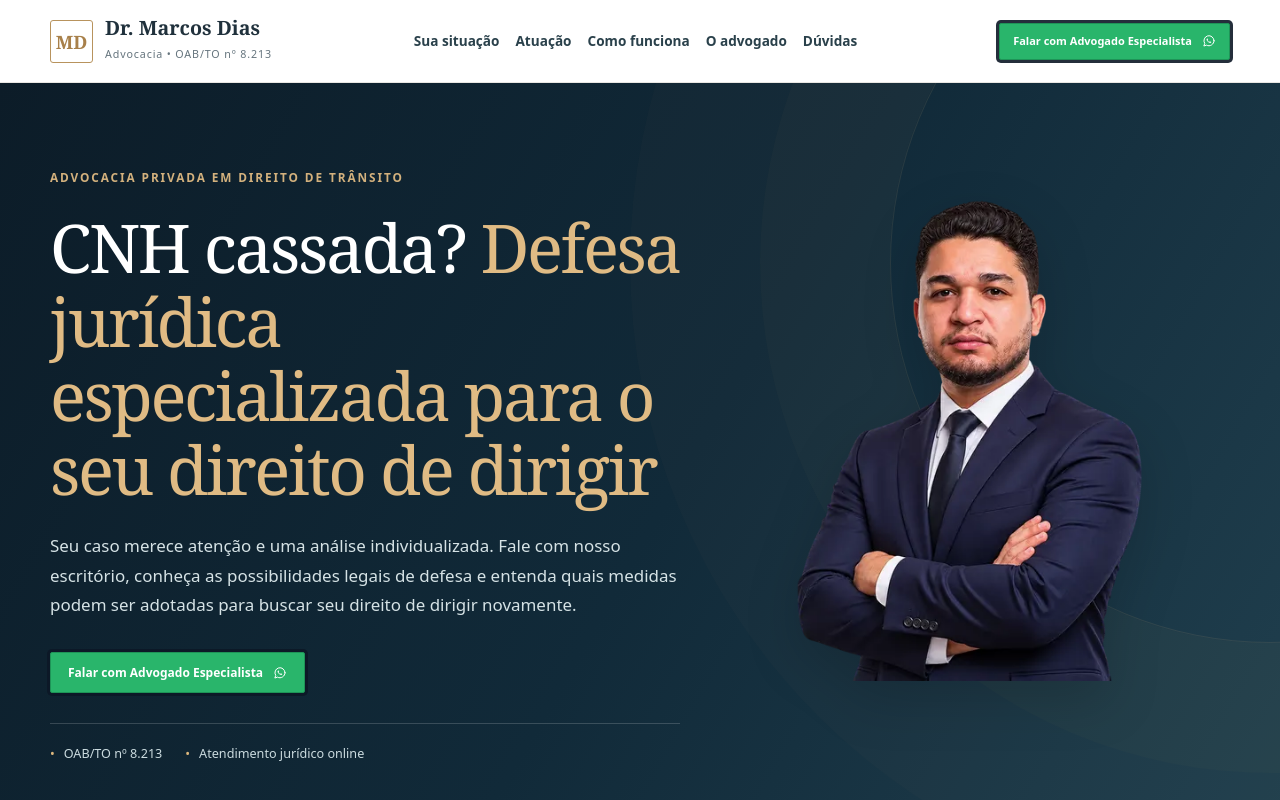
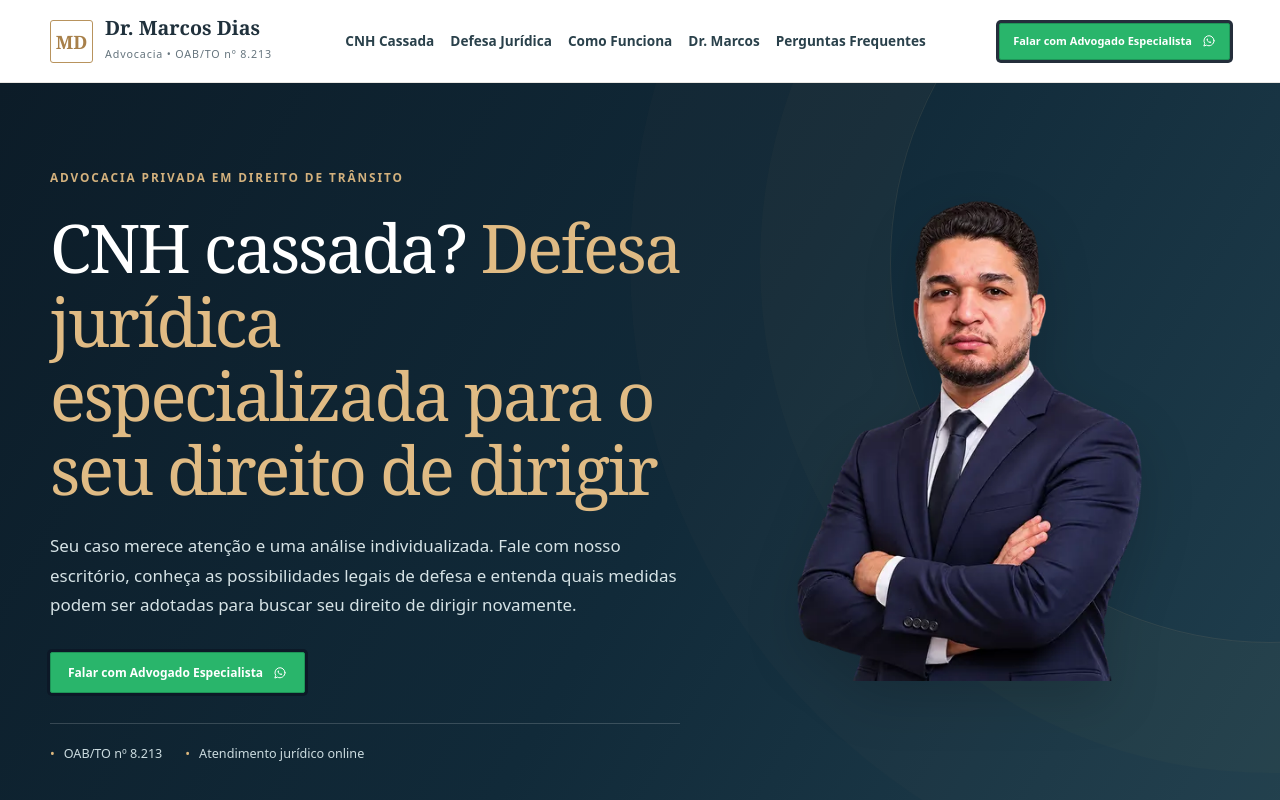
Before and after one commit to marceloterron2/dr-marcos-advocacia, a plain HTML site: page index.html in a window 1280 px wide. Shown: the top 800 px of the page. Drawn offline with Linux system fonts and the light colour scheme.

Commit message:
ux: renomear links do menu para termos mais claros sobre CNH cassada

```diff
--- a/index.html
+++ b/index.html
@@ -24,10 +24,10 @@
       <span><b>Dr. Marcos Dias</b><small>Advocacia • OAB/TO nº 8.213</small></span>
     </a>
     <nav class="lp-nav" aria-label="Menu principal">
-      <a href="#situacao">Sua situação</a><a href="#atuacao">Atuação</a><a href="#etapas">Como funciona</a><a href="#advogado">O advogado</a><a href="#duvidas">Dúvidas</a>
+      <a href="#situacao">CNH Cassada</a><a href="#atuacao">Defesa Jurídica</a><a href="#etapas">Como Funciona</a><a href="#advogado">Dr. Marcos</a><a href="#duvidas">Perguntas Frequentes</a>
     </nav>
     <a class="lp-btn lp-btn-sm lp-btn-dark lp-header-button wa-cta" href="https://wa.me/5563992916403?text=Ol%C3%A1!%20estou%20vindo%20do%20google%20e%20procuro%20por%20advogado%20especialista%20em%20direito%20de%20transito" target="_blank" rel="noopener noreferrer" aria-label="Falar com advogado especialista no WhatsApp"><svg class="wa-cta-icon" viewBox="0 0 24 24" aria-hidden="true" focusable="false" fill="none" xmlns="http://www.w3.org/2000/svg"><path d="M20.6 11.6a8.6 8.6 0 0 1-12.8 7.5L3.2 20.6l1.5-4.5A8.6 8.6 0 1 1 20.6 11.6Z" stroke="currentColor" stroke-width="1.7" stroke-linecap="round" stroke-linejoin="round"/><path d="M8.4 8c-.5.3-.8 1.1-.5 2.1.5 1.7 2.7 4 4.7 4.9 1.2.5 2.5.3 3-.3l.4-.9-2.7-1.3-.9 1c-1.2-.6-2.2-1.6-2.9-2.9l.9-.9-1.2-2.3-.8.6Z" fill="currentColor"/></svg><span class="wa-cta-copy"><span class="wa-cta-label">Falar com Advogado Especialista</span></span></a>
-    <details class="lp-mobile-menu"><summary aria-label="Abrir menu">Menu <span aria-hidden="true">☰</span></summary><nav aria-label="Menu para celular"><a href="#situacao">Sua situação</a><a href="#atuacao">Atuação</a><a href="#etapas">Como funciona</a><a href="#advogado">O advogado</a><a href="#duvidas">Dúvidas</a><a href="./contato.html">Contato</a></nav></details>
+    <details class="lp-mobile-menu"><summary aria-label="Abrir menu">Menu <span aria-hidden="true">☰</span></summary><nav aria-label="Menu para celular"><a href="#situacao">CNH Cassada</a><a href="#atuacao">Defesa Jurídica</a><a href="#etapas">Como Funciona</a><a href="#advogado">Dr. Marcos</a><a href="#duvidas">Perguntas Frequentes</a><a href="./contato.html">Contato</a></nav></details>
   </div>
 </header>
 
```
